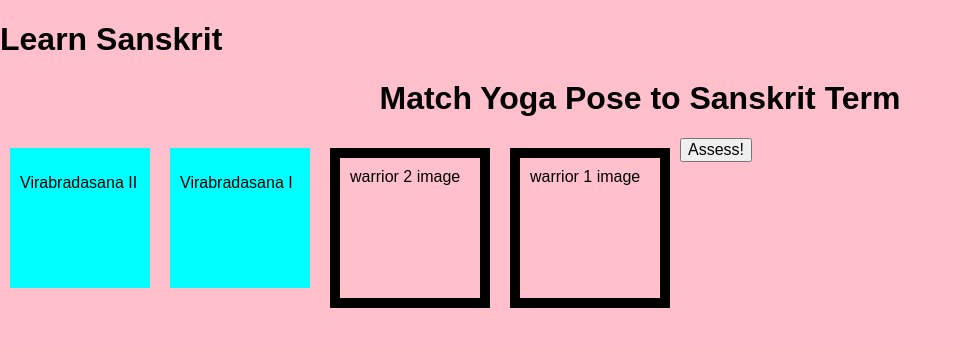
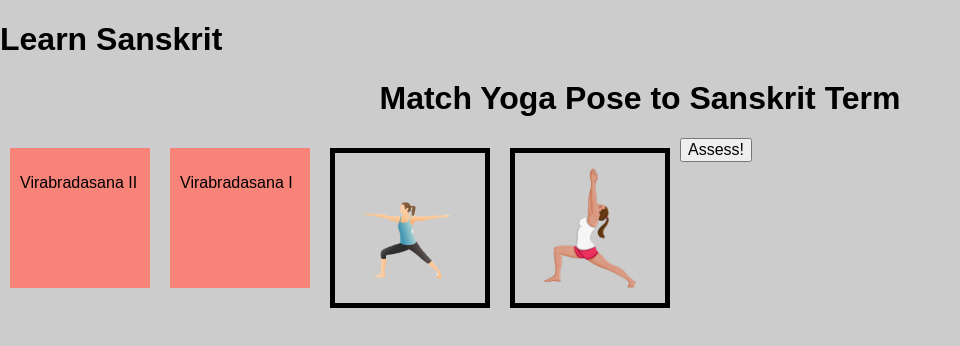
Before and after one commit to emmahughescodes/learn-sanskrit, a plain HTML site: page index.html in a window 1280 px wide. Shown: the whole page, without its empty margins (0-960 px from the left). Drawn offline with nearby package versions, Linux system fonts and the light colour scheme.

Commit message:
update styling :lipstick:

```diff
--- a/index.html
+++ b/index.html
@@ -18,8 +18,8 @@
       </div>
 
       <div class="questions">
-        <li class="drop" data-soln="virabradasanatwo">warrior 2 image</li>
-        <li class="drop" data-soln="virabradasanaone">warrior 1 image</li>
+        <li class="drop" data-soln="virabradasanatwo"><img src="./assets/warrior2a.png" alt="virabradasana two"></li>
+        <li class="drop" data-soln="virabradasanaone"><img src="./assets/warrior-one-pose-300x300.png" alt="virabradasana one"></li>
       </div>
 
       <button class="assess" onclick="myFunction()">Assess!</button>
--- a/styles/partials/_about.scss
+++ b/styles/partials/_about.scss
@@ -1,5 +1,5 @@
 body {
-    background-color: pink;
+    background-color: #ccc;
 }
 
 li {
@@ -12,7 +12,7 @@ li {
     height: 140px;
     float: left;
     margin: 10px;
-    background-color :aqua;
+    background-color : #f88379;
     padding:10px;
     }
 
@@ -22,7 +22,7 @@ li {
     height: 140px;
     float: left;
     margin: 10px;
-    background-color :aqua;
+    background-color:aquamarine;
     padding:10px;
     }
 
@@ -32,9 +32,8 @@ li {
     height: 160px;
     float: left;
     margin: 10px;
-    // background-color:yellow;
     padding:10px;
-    border: 10px solid black;
+    border: 5px solid black;
     }
 
 .dropdude
@@ -49,5 +48,9 @@ li {
 }
 
 .highlight {
-  background-color: orange;
+  background-color: aquamarine;
 }
+
+.questions img {
+    width: 100%;
+}
```
Also changed, not shown: assets/warrior-one-pose-300x300.png (added), assets/warrior2.png (added), assets/warrior2a.png (added), styles/style.css.
